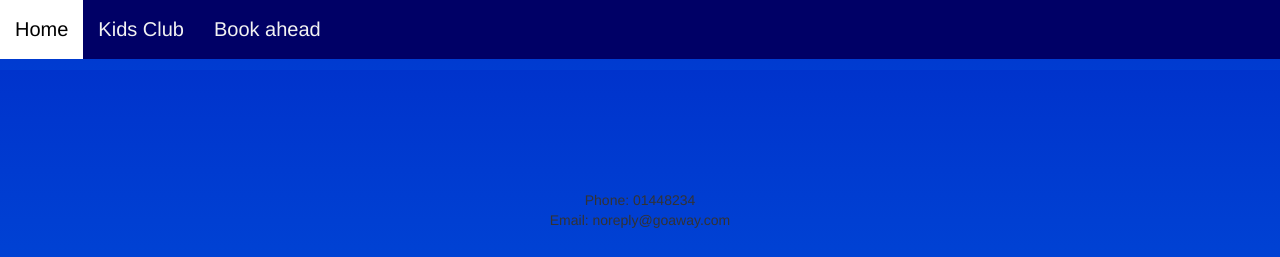
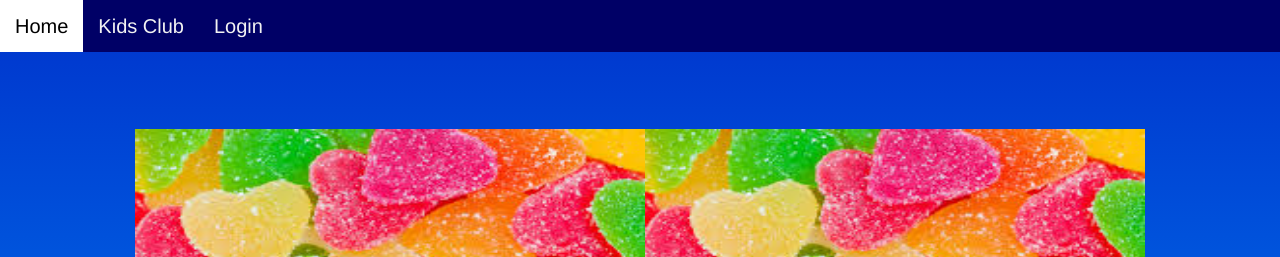
Before and after one commit to peter2233finn/WebDev3rdYear, a PHP site: page /contact_us.php in a window 1280 px wide. Shown: the top 257 px of the page. Run offline with PHP 8.4, Linux system fonts and the light colour scheme; data that the repository does not hold is empty.

Commit message:
Update contact_us.php

```diff
--- a/contact_us.php
+++ b/contact_us.php
@@ -14,44 +14,46 @@ if(isset($_GET['forgot']))
 {
 	$pr .="<br><br>Please contact us with your email address so we can confirm its you. Thanks";
 }
+else
+{
+	$pr .="<br><br>";
+}
 echo $pr;
 ?>
-</h1></center>
-<br>
-<br>
-</p>
-
-	<div id="navbar">
-	<a href="index.html">Home</a>
-	<a href="kidsclub.html">Kids Club</a>
-	<a href="#contact">Book ahead</a>
-	</div>
-
-	<div class = "background">
-	<br>
-	<br>
-	<br>
-	<br>
-	<br>
-	<br>
+</h1>
 
 	<center>
-		<p>
-			Phone: 01448234
-			<br>
-			Email: noreply@goaway.com
+		<div id="banner">
+			<img style="width:510px;height:300px;margin-top:20px" src="popcorn.jpg"><img style="width:500px;height:300px;margin-top:20px" src="popcorn.jpg"><img style="width:507px;height:300px;margintop:20px" src="popcorn.jpg">
 			<br>
 			<br>
-		<p>
+			<br>
+			<br>
+		</div>
 
 		<div id="map">
 		<iframe width="650" height="550" src="https://www.google.com/maps/embed?pb=!1m18!1m12!1m3!1d2385.077526827618!2d-6.242814803822449!3d53.28814626891538!2m3!1f0!2f0!3f0!3m2!1i1024!2i768!4f13.1!3m3!1m2!1s0x48670971f7c894fd%3A0xe84c04a6d359ebcd!2sMovies%40Dundrum!5e0!3m2!1sen!2sie!4v1540992671230" frameborder="0" allowfullscreen="" style=""></iframe>
 		</div>
+		<br>
+		<div id="contact_info">
+			Phone: 01448234
+			<br>
+			<a href="https://www.google.ie/search?rlz=1C1CHBF_enIE823IE823&ei=8BMAXO68No6ugQbyl5mACw&q=gmail+login&oq=gmail+login&gs_l=psy-ab.3..0i131j0j0i131j0l7.3091.4173..4522...0.0..0.52.250.6....3..0....1..gws-wiz.......0i71j0i131i67.2LzYNZEpV84">Email: noreply@gmail.com</a>
+			<br>
+
 		</div>
+
+		<div="logos">
+		<a href = "https://www.instagram.com/dundrumtc/?hl=en"><img style="width:40px;height:40px;margin-top:20px" src="insta.png"></a>
+		<a href = "https://www.facebook.com/MoviesatDundrum/"><img style="width:40px;height:40px;margin-top:20px" src="facebook.png"></a>
+		<a href = "https://twitter.com/moviesdundrum?lang=en"><img style="width:40px;height:40px;margin-top:20px" src="twitter.png"></a>
+		</div>
+
+		</div>
+
 	</center>
-<?php
-include 'footer.php';
-?>
+
+	<div class="footer"><a href="contact_us.html"><p>Contact us</p></a><br><a href="got_question.html"<p>Got a question?</p></a>
 
     </div>
 
```
